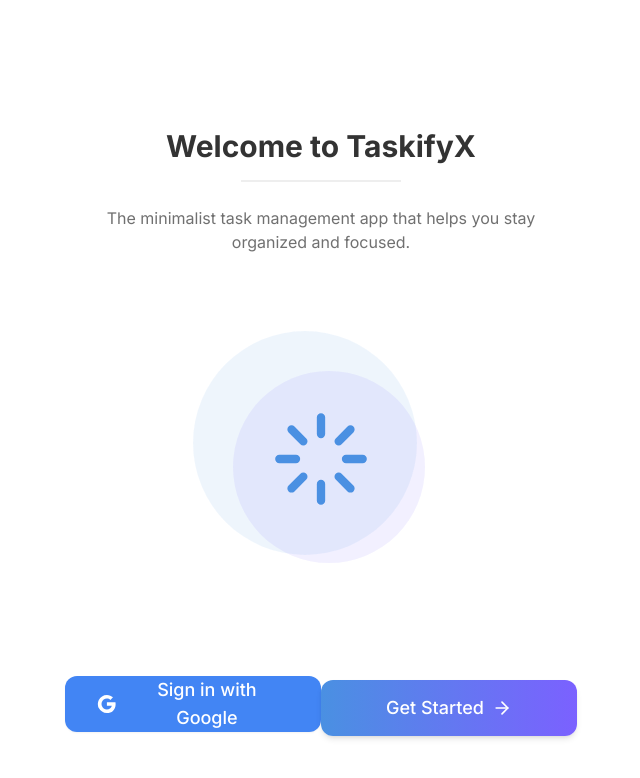
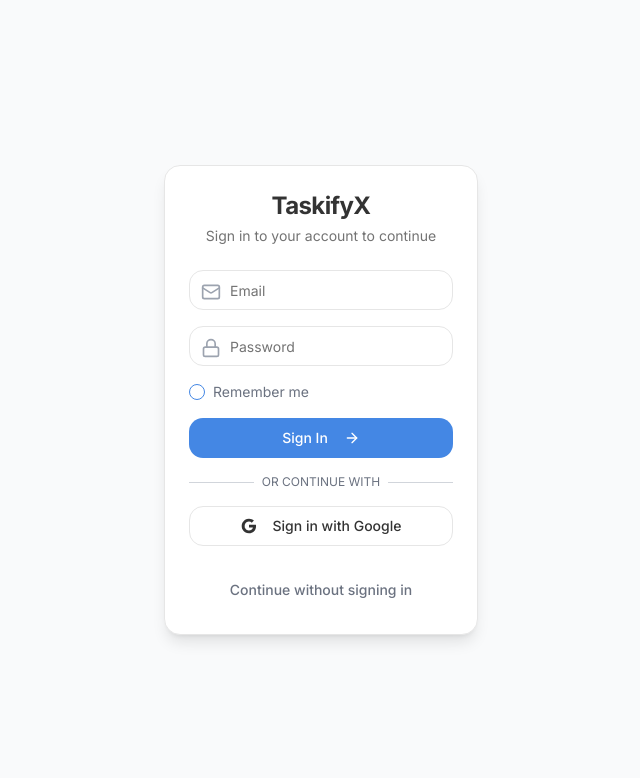
Before and after one commit to rahul7420/taskifyx-design, a React (Vite) app: page / in a window 1280 px wide. Shown: the top 778 px of the page, without its empty margins (319-959 px from the left). Built offline with nearby package versions, Linux system fonts and the light colour scheme.

Commit message:
Refactor: Improve login page UI
Improve the UI of the login page.

```diff
--- a/src/pages/Index.tsx
+++ b/src/pages/Index.tsx
@@ -1,26 +1,23 @@
 
-import React, { useEffect, useState } from "react";
+import React, { useState } from "react";
 import { useNavigate } from "react-router-dom";
-import Button from "@/components/common/Button";
-import { ArrowRight } from "lucide-react";
+import { ArrowRight, Mail, Lock } from "lucide-react";
 import FadeIn from "@/components/animations/FadeIn";
 import LoadingScreen from "@/components/auth/LoadingScreen";
 import AuthErrorPopup from "@/components/auth/AuthErrorPopup";
 import { toast } from "sonner";
+import { Input } from "@/components/ui/input";
+import { Button } from "@/components/ui/button";
+import { Card, CardContent, CardDescription, CardFooter, CardHeader, CardTitle } from "@/components/ui/card";
+import { Checkbox } from "@/components/ui/checkbox";
 
 const Index = () => {
   const navigate = useNavigate();
-  const [loading, setLoading] = useState(true);
+  const [email, setEmail] = useState("");
+  const [password, setPassword] = useState("");
+  const [rememberMe, setRememberMe] = useState(false);
   const [signingIn, setSigningIn] = useState(false);
   const [showError, setShowError] = useState(false);
-
-  useEffect(() => {
-    const timer = setTimeout(() => {
-      setLoading(false);
-    }, 2000);
-
-    return () => clearTimeout(timer);
-  }, []);
 
   const handleGetStarted = () => {
     navigate("/dashboard");
@@ -51,105 +48,140 @@ const Index = () => {
     }, 2000);
   };
 
+  const handleSignIn = (e: React.FormEvent) => {
+    e.preventDefault();
+    setSigningIn(true);
+
+    // Simulate email/password sign-in process
+    setTimeout(() => {
+      if (email && password) {
+        // Simulate storing user data
+        localStorage.setItem("user", JSON.stringify({
+          name: "Alex Johnson",
+          email: email,
+          profilePicture: `https://ui-avatars.com/api/?name=${email.split('@')[0]}&background=random`
+        }));
+
+        toast.success("Successfully signed in!");
+        navigate("/dashboard");
+      } else {
+        setSigningIn(false);
+        setShowError(true);
+      }
+    }, 1500);
+  };
+
   if (signingIn) {
     return <LoadingScreen />;
   }
 
   return (
-    <div className="flex min-h-screen flex-col items-center justify-center overflow-hidden">
-      {loading ? (
-        // Splash screen
-        <div className="flex h-screen w-full flex-col items-center justify-center bg-gradient-to-br from-taskify-blue to-taskify-violet">
-          <div className="flex flex-col items-center">
-            <FadeIn direction="down" duration={800} delay={100}>
-              <h1 className="mb-4 text-5xl font-bold text-white">TaskifyX</h1>
-            </FadeIn>
-            <FadeIn direction="up" duration={800} delay={500}>
-              <div className="h-8 w-8 animate-spin rounded-full border-4 border-white border-t-transparent"></div>
-            </FadeIn>
+    <div className="flex min-h-screen items-center justify-center bg-gray-50 p-4">
+      <FadeIn direction="up" delay={100}>
+        <Card className="w-full max-w-md shadow-lg">
+          <CardHeader className="space-y-1">
+            <CardTitle className="text-2xl font-bold text-center">TaskifyX</CardTitle>
+            <CardDescription className="text-center">
+              Sign in to your account to continue
+            </CardDescription>
+          </CardHeader>
+          <CardContent>
+            <form onSubmit={handleSignIn} className="space-y-4">
+              <div className="space-y-2">
+                <div className="relative">
+                  <Mail className="absolute left-3 top-3 h-5 w-5 text-gray-400" />
+                  <Input
+                    type="email"
+                    placeholder="Email"
+                    value={email}
+                    onChange={(e) => setEmail(e.target.value)}
+                    className="pl-10"
+                  />
                 </div>
               </div>
-      ) : (
-        // Welcome screen
-        <div className="flex h-screen w-full flex-col items-center justify-between bg-white px-6 py-16">
-          <div className="mt-16 flex flex-col items-center">
-            <FadeIn direction="down" delay={100}>
-              <h1 className="text-center text-3xl font-bold text-taskify-darkgrey">
-                Welcome to TaskifyX
-              </h1>
-            </FadeIn>
-            <FadeIn delay={200}>
-              <div className="my-4 h-0.5 w-40 bg-taskify-grey/50"></div>
-            </FadeIn>
-            <FadeIn direction="up" delay={300}>
-              <p className="mt-2 max-w-md text-center text-taskify-darkgrey/70">
-                The minimalist task management app that helps you stay organized and focused.
-              </p>
-            </FadeIn>
-          </div>
-
-          <FadeIn direction="up" delay={400} className="flex-1 flex items-center">
-            <div className="relative h-64 w-64">
-              <div className="absolute h-56 w-56 rounded-full bg-taskify-blue/10 animate-pulse" style={{ animationDuration: '3s' }}></div>
-              <div className="absolute left-10 top-10 h-48 w-48 rounded-full bg-taskify-violet/10 animate-pulse" style={{ animationDuration: '4s' }}></div>
-              <div className="absolute inset-0 flex items-center justify-center">
-                <svg width="100" height="100" viewBox="0 0 24 24" fill="none" stroke="currentColor" strokeWidth="2" strokeLinecap="round" strokeLinejoin="round" className="text-taskify-blue">
-                  <path d="M12 2v4M12 18v4M4.93 4.93l2.83 2.83M16.24 16.24l2.83 2.83M2 12h4M18 12h4M4.93 19.07l2.83-2.83M16.24 7.76l2.83-2.83"/>
-                </svg>
+              <div className="space-y-2">
+                <div className="relative">
+                  <Lock className="absolute left-3 top-3 h-5 w-5 text-gray-400" />
+                  <Input
+                    type="password"
+                    placeholder="Password"
+                    value={password}
+                    onChange={(e) => setPassword(e.target.value)}
+                    className="pl-10"
+                  />
                 </div>
               </div>
-          </FadeIn>
-
-          <FadeIn direction="up" delay={500}>
-            <div className="space-y-4">
+              <div className="flex items-center space-x-2">
+                <Checkbox
+                  id="remember-me"
+                  checked={rememberMe}
+                  onCheckedChange={(checked) => {
+                    if (typeof checked === 'boolean') {
+                      setRememberMe(checked);
+                    }
+                  }}
+                />
+                <label htmlFor="remember-me" className="text-sm text-gray-500 cursor-pointer">
+                  Remember me
+                </label>
+              </div>
+              <Button type="submit" className="w-full">
+                Sign In
+                <ArrowRight className="ml-2 h-5 w-5" />
+              </Button>
+            </form>
+            <div className="relative my-4">
+              <div className="absolute inset-0 flex items-center">
+                <div className="w-full border-t border-gray-300"></div>
+              </div>
+              <div className="relative flex justify-center text-xs uppercase">
+                <span className="bg-white px-2 text-gray-500">Or continue with</span>
+              </div>
+            </div>
             <Button
-                variant="google"
-                size="lg"
-                className="w-64"
+              variant="outline"
+              type="button"
+              className="w-full"
               onClick={handleGoogleSignIn}
-                icon={
-                  <svg viewBox="0 0 24 24" width="20" height="20">
+            >
+              <svg className="mr-2 h-4 w-4" viewBox="0 0 24 24">
                 <path
-                      fill="#fff"
+                  fill="currentColor"
                   d="M22.56 12.25c0-.78-.07-1.53-.2-2.25H12v4.26h5.92c-.26 1.37-1.04 2.53-2.21 3.31v2.77h3.57c2.08-1.92 3.28-4.74 3.28-8.09z"
                 />
                 <path
-                      fill="#fff"
+                  fill="currentColor"
                   d="M12 23c2.97 0 5.46-.98 7.28-2.66l-3.57-2.77c-.98.66-2.23 1.06-3.71 1.06-2.86 0-5.29-1.93-6.16-4.53H2.18v2.84C3.99 20.53 7.7 23 12 23z"
                 />
                 <path
-                      fill="#fff"
+                  fill="currentColor"
                   d="M5.84 14.09c-.22-.66-.35-1.36-.35-2.09s.13-1.43.35-2.09V7.07H2.18C1.43 8.55 1 10.22 1 12s.43 3.45 1.18 4.93l2.85-2.22.81-.62z"
                 />
                 <path
-                      fill="#fff"
+                  fill="currentColor"
                   d="M12 5.38c1.62 0 3.06.56 4.21 1.64l3.15-3.15C17.45 2.09 14.97 1 12 1 7.7 1 3.99 3.47 2.18 7.07l3.66 2.84c.87-2.6 3.3-4.53 6.16-4.53z"
                 />
               </svg>
-                }
-              >
               Sign in with Google
             </Button>
-
+          </CardContent>
+          <CardFooter className="flex flex-col">
             <Button
-                variant="gradient"
-                size="lg"
-                className="w-64"
+              variant="ghost"
+              type="button"
+              className="text-sm text-gray-500 hover:text-gray-900 w-full"
               onClick={handleGetStarted}
-                iconPosition="right"
-                icon={<ArrowRight className="h-5 w-5" />}
             >
-                Get Started
+              Continue without signing in
             </Button>
-            </div>
+          </CardFooter>
+        </Card>
       </FadeIn>
-        </div>
-      )}
 
       <AuthErrorPopup
         open={showError}
         onOpenChange={setShowError}
-        onTryAgain={handleGoogleSignIn}
+        onTryAgain={() => setShowError(false)}
       />
     </div>
   );
```
Lines whose indentation alone changed are shown as unchanged.
